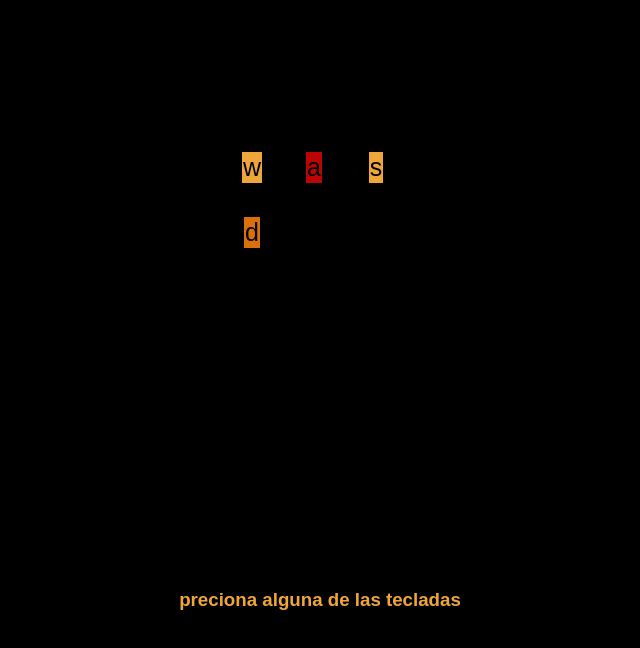
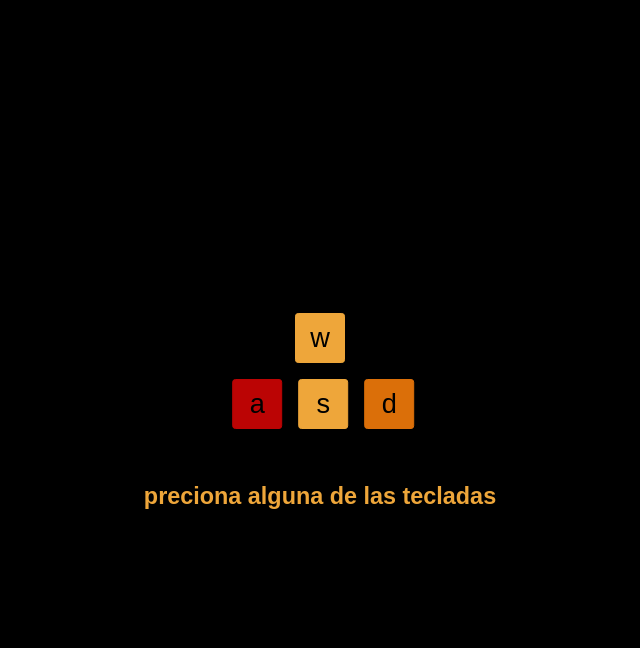
Before and after one commit to axelnoguera/animacion-de-teclas, a plain HTML site: page index.html in a window 1280 px wide. Shown: the whole page, without its empty margins (320-960 px from the left). Drawn offline with Linux system fonts and the light colour scheme.

Commit message:
Update style.css

```diff
--- a/style.css
+++ b/style.css
@@ -6,54 +6,68 @@
     body{
     height:100vh;
     width:100vw;
+    font-size:20px;
     background:#000000;
     display:grid;
-    grid-template-rows:50% 50%;
+    place-content:center;
+    gap:2rem;
     }
 
     .contenedor{
-    height:180px;
-    width:400px;
+    height:10rem;
+    width:20rem;
+    justify-self: center;
     display:grid;
-    grid-template-columns:repeat(3,62px);
-    grid-template-rows:65px 50px;
-    place-content: center;
-    justify-self:center;
-    align-self:center;
+    grid-template-columns:auto auto auto;
+    grid-template-rows:auto auto;
+    place-content:center;
+    gap:1rem;
     }
 
     .boton{
-    height:50px;
-    width:50px;
-    border-radius:3px;
+    height:3rem;
+    width:3rem;
+    border-radius:.2rem;
     display:grid;
     place-content:center;
+    cursor:pointer;
     }
 
-    .w{
+    .parrafo{
+    font-size:1.7rem;
+    font-family:sans-serif;
+    }
+
+    .texto{
+    color:#eea63a;
+    font-family:sans-serif;
+    }
+
+    .boton-w{
     grid-column:1/4;
-    justify-self:center;
+    justify-self: center;
     background:#eea63a;
     border:1px solid #eea63a;
     }
 
-    .a{
-    justify-self: end;
+    .boton-a{
     background:#bb0404;
     border:1px solid #bb0404;
+    transform:translateX(.2rem);
     }
 
-    .s{
-    justify-self: end;
+    .boton-s{
     background:#eea63a;
     border:1px solid #eea63a;
+    transform:translateX(.2rem);
     }
 
-    .d{
-    justify-self: end;
+    .boton-d{
     background:#db6f09;
     border:1px solid #db6f09;
+    transform:translateX(.2rem);
     }
+
 
     @keyframes movimiento {
         0%{
@@ -76,21 +90,8 @@
         }
     }
 
-       .accion{
-       animation:movimiento;
-       animation-duration:.5s;
-       background:#000;
-       }
-
-    .boton p{
-    font-size:25px;
-    color:#000;
-    font-family:sans-serif;
+    .accion{
+    animation:movimiento;
+    animation-duration:.5s;
+    background:#000;
     }
-
-    .texto{
-    color:#eea63a;
-    justify-self:center;
-    align-self:center;
-    font-family:sans-serif;
-    }
```
